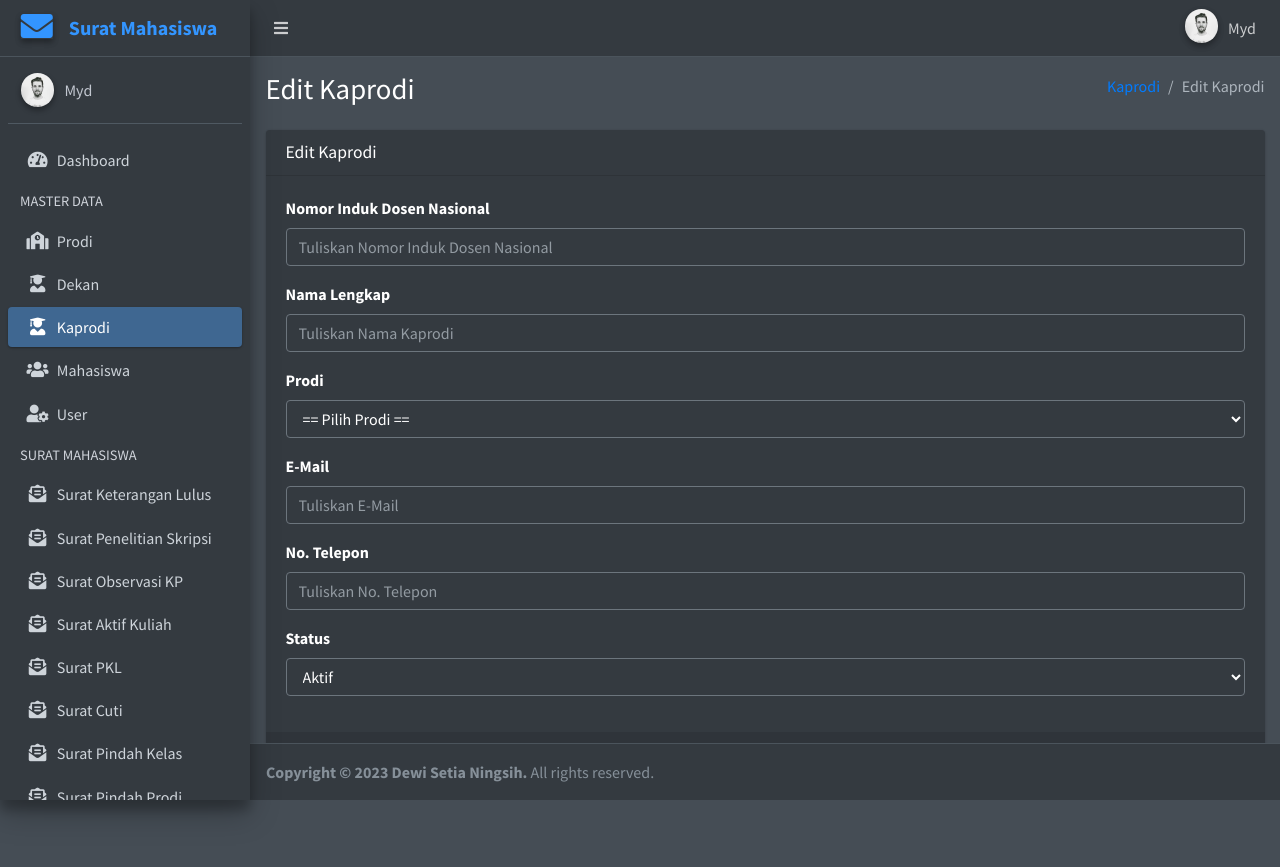
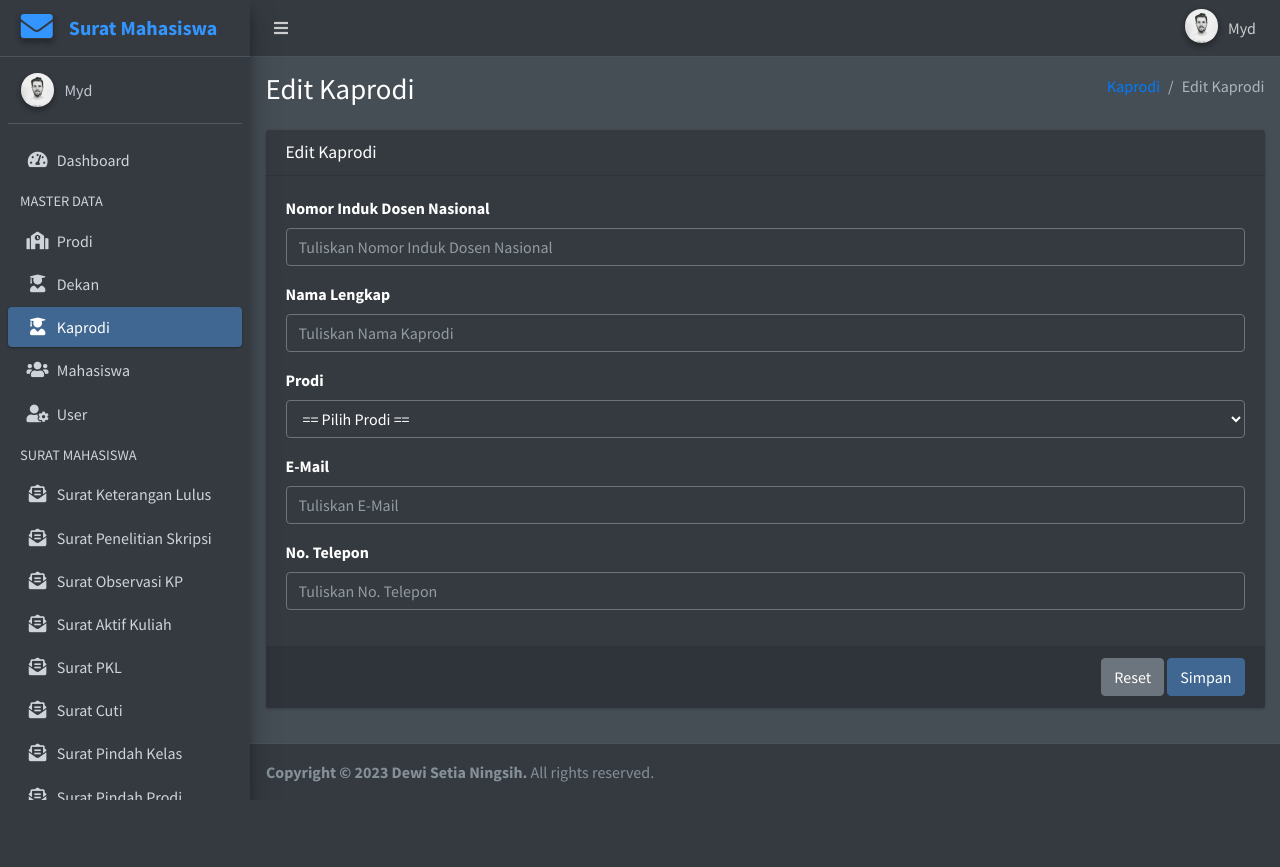
Before and after one commit to ranggamyd/suratmahasiswa, a CodeIgniter app: page /suratmahasiswa/index.php/kaprodi/edit/1 in a window 1280 px wide. After the commit the page ends 800 px from the top, so only its background shows below. Run offline with CodeIgniter, Linux system fonts and the light colour scheme; a user stored in the database is signed in; data comes from the database, SQL or seed files in the repository; data that the repository does not hold is empty; some libraries are stand-ins or nearby versions.

Commit message:
del kaprodi status

```diff
--- a/application/views/kaprodi/edit.php
+++ b/application/views/kaprodi/edit.php
@@ -57,13 +57,6 @@
                   <label for="no_telp">No. Telepon</label>
                   <input type="number" name="no_telp" value="<?= $kaprodi->no_telp ?>" class="form-control" id="no_telp" placeholder="Tuliskan No. Telepon" required>
                 </div>
-                <div class="form-group">
-                  <label for="status">Status</label>
-                  <select name="status" class="form-control" id="status" required>
-                    <option value="Aktif" <?= ('Aktif' == $kaprodi->status ? 'selected' : '') ?>>Aktif</option>
-                    <option value="Nonaktif" <?= ('Nonaktif' == $kaprodi->status ? 'selected' : '') ?>>Nonaktif</option>
-                  </select>
-                </div>
               </div>
               <!-- /.card-body -->
               <div class="card-footer text-right">
```
